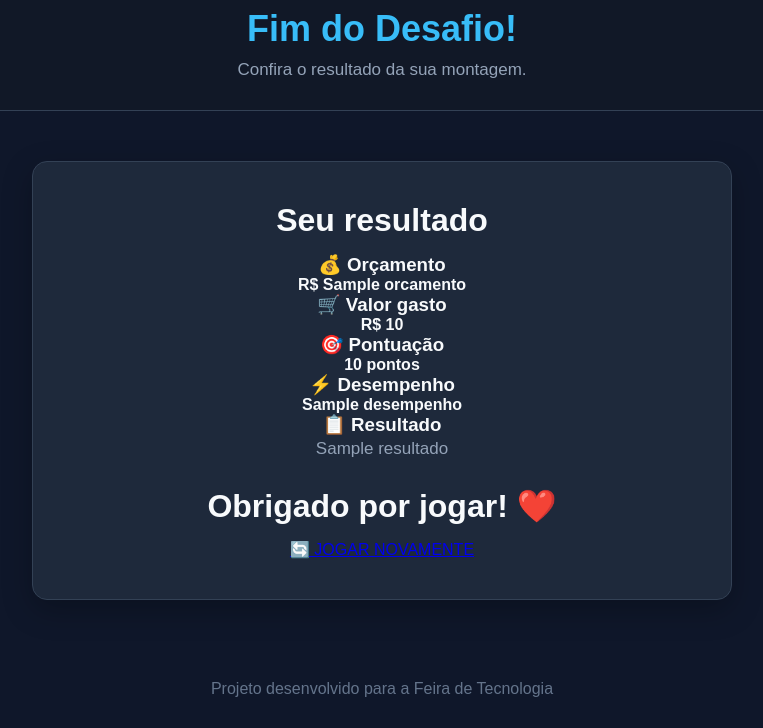
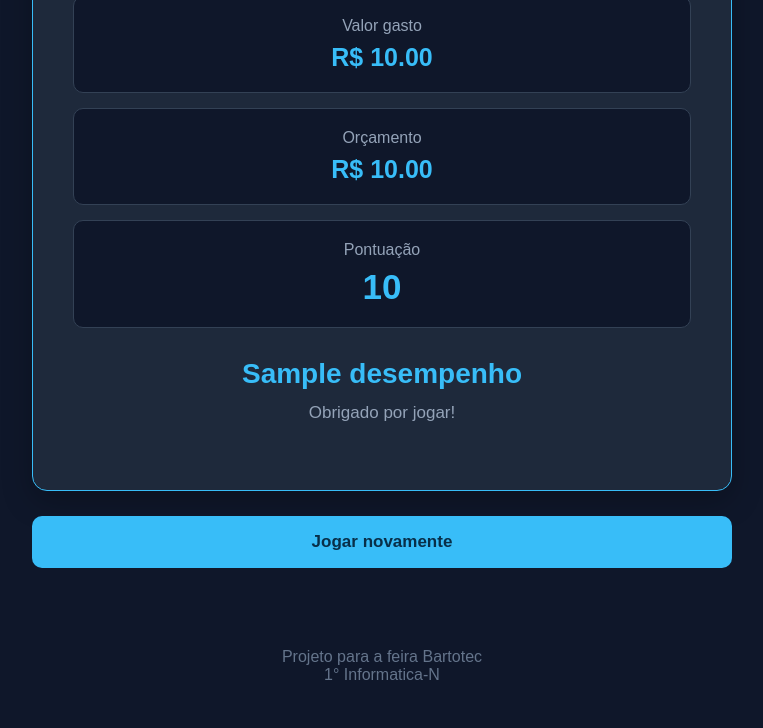
Before and after one commit to allex-aguiar/Bartotec, a Flask app: template templates/resultado.html in a window 1280 px wide. Shown: the part 341-1069 px from the top of the page, without its empty margins (258-1021 px from the left). After the commit the page ends 1021 px from the top, so only its background shows below. Run offline with Flask 3, Linux system fonts and the light colour scheme; the template is opened without the code that fills it: most values are stand-ins (such as "Sample title", 1, 10 or a date in 2020).

Commit message:
Refactor resultado.html for improved structure

```diff
--- a/templates/resultado.html
+++ b/templates/resultado.html
@@ -1,117 +1,97 @@
 <!DOCTYPE html>
-
 <html lang="pt-BR">
 
 <head>
+    <meta charset="UTF-8">
+    <meta name="viewport" content="width=device-width, initial-scale=1.0">
 
-    <meta charset="UTF-8">
-
-    <meta name="viewport"
-          content="width=device-width, initial-scale=1.0">
-
-    <title>Fim do Desafio!</title>
+    <title>Resultado - Desafio do Orçamento</title>
 
     <link rel="stylesheet" href="{{ url_for('static', filename='style2.css') }}">
-
 </head>
-
 
 <body>
 
     <header>
-
-        <h1><div class="icone">
-          <img src="{{url_for('static', filename='imagens/trofeu.png')}}" alt="trofeu">
-        </div>
-          Fim do Desafio!</h1>
-
+        <h1>Desafio do Orçamento</h1>
         <p>Confira o resultado da sua montagem.</p>
-
     </header>
-
 
     <main>
 
-        <section class="resultado">
+        {% if falhou %}
 
-            <h2>Seu resultado</h2>
+            <!-- Resultado quando ultrapassa o orçamento -->
 
+            <section class="resultado falha">
 
-            <div class="resultado-card">
-
-                <h3>💰 Orçamento</h3>
-
-                <strong>
-                    R$ {{ orcamento }}
-                </strong>
-
-            </div>
-
-
-            <div class="resultado-card">
-
-                <h3>🛒 Valor gasto</h3>
-
-                <strong>
-                    R$ {{ total }}
-                </strong>
-
-            </div>
-
-
-            <div class="resultado-card">
-
-                <h3>🎯 Pontuação</h3>
-
-                <strong>
-                    {{ pontuacao }} pontos
-                </strong>
-
-            </div>
-
-
-            <div class="resultado-card">
-
-                <h3>⚡ Desempenho</h3>
-
-                <strong>
-                    {{ desempenho }}
-                </strong>
-
-            </div>
-
-
-            <div class="resultado-card">
-
-                <h3>📋 Resultado</h3>
+                <h2>O teste falhou!</h2>
 
                 <p>
-                    {{ resultado }}
+                    Ultrapassou os R$ 5.000.
                 </p>
 
-            </div>
+                <div class="valor">
+                    <span>Valor gasto</span>
+                    <strong>R$ {{ "%.2f"|format(total) }}</strong>
+                </div>
 
+                <div class="valor">
+                    <span>Orçamento máximo</span>
+                    <strong>R$ {{ "%.2f"|format(orcamento) }}</strong>
+                </div>
 
-            <h2 class="obrigado">
-                Obrigado por jogar! ❤️
-            </h2>
+                <p>
+                    Você ultrapassou o orçamento de R$5.000!
+                </p>
 
+            </section>
 
-            <a href="/" class="botao-voltar">
-                🔄 JOGAR NOVAMENTE
-            </a>
+        {% else %}
 
-        </section>
+            <!-- Resultado quando está dentro do orçamento -->
+
+            <section class="resultado sucesso">
+
+                <h2>Fim do Desafio!</h2>
+
+                <p>
+                    Sua montagem ficou dentro do orçamento.
+                </p>
+
+                <div class="valor">
+                    <span>Valor gasto</span>
+                    <strong>R$ {{ "%.2f"|format(total) }}</strong>
+                </div>
+
+                <div class="valor">
+                    <span>Orçamento</span>
+                    <strong>R$ {{ "%.2f"|format(orcamento) }}</strong>
+                </div>
+
+                <div class="pontuacao">
+                    <span>Pontuação</span>
+                    <strong>{{ pontuacao }}</strong>
+                </div>
+
+                <h3>{{ desempenho }}</h3>
+
+                <p>
+                    Obrigado por jogar!
+                </p>
+
+            </section>
+
+        {% endif %}
+
+        <a href="/" class="voltar">
+            Jogar novamente
+        </a>
 
     </main>
 
-
     <footer>
-
-        <p>
-            Projeto desenvolvido para a Feira de Tecnologia
-        </p>
-
+        <p>Projeto para a feira Bartotec<br>1° Informatica-N</p>
     </footer>
 
 </body>
```
